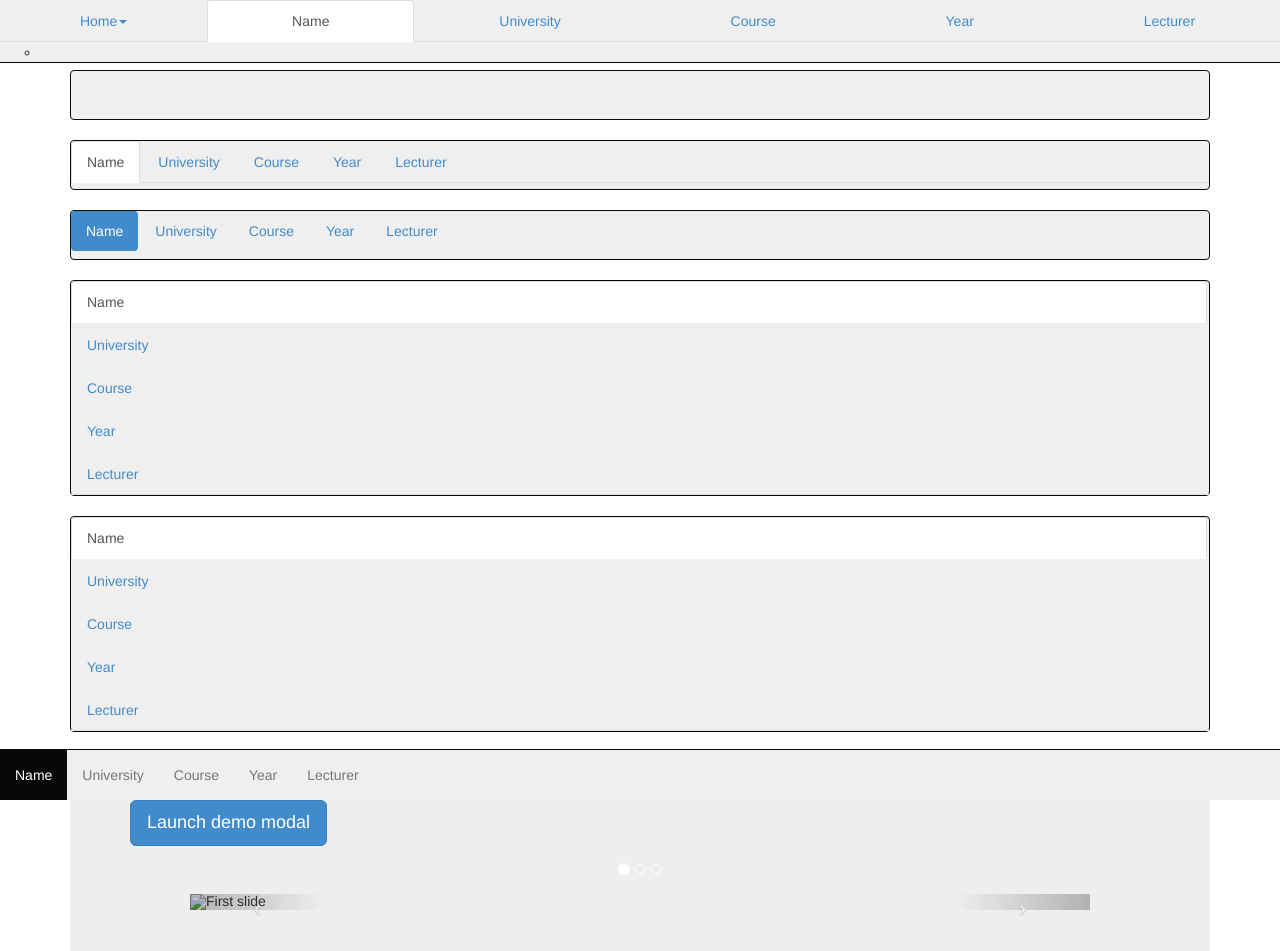
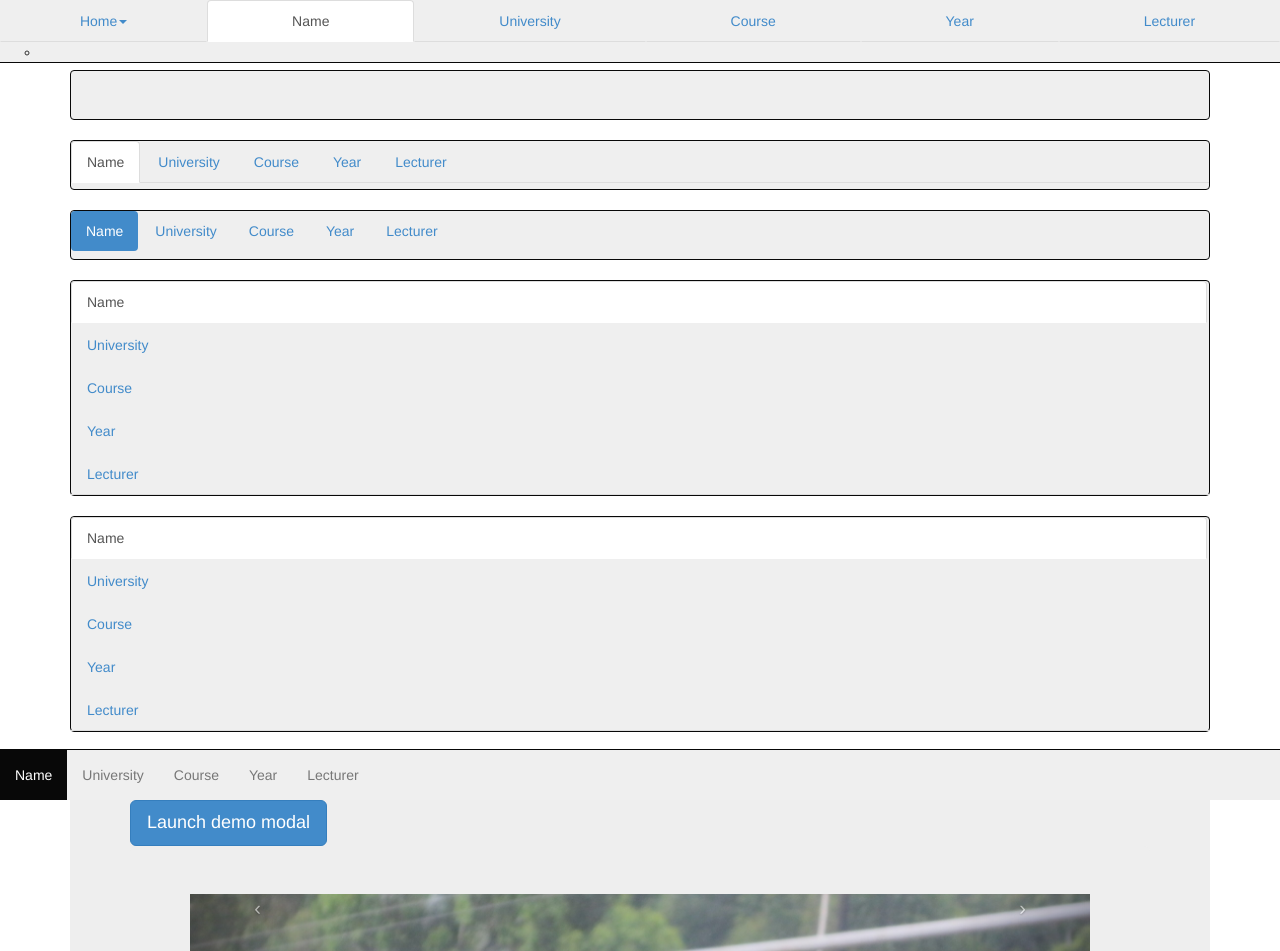
Before and after one commit to dorothnante/Second, a plain HTML site: page index.html in a window 1280 px wide. Shown: the top 951 px of the page. Drawn offline with Linux system fonts and the light colour scheme.

Commit message:
I have added a photo to the first slide

```diff
--- a/index.html
+++ b/index.html
@@ -125,7 +125,7 @@
       <!-- Carousel items -->
       <div class="carousel-inner">
       <div class="item active">
-      <img src="/bootstrap/images/slide1.png" alt="First slide">
+      <img src="js/photo/dt.JPG" alt="First slide">
       </div>
       <div class="item">
       <img src="js/photo/dt.JPG"alt="Second slide">
```
